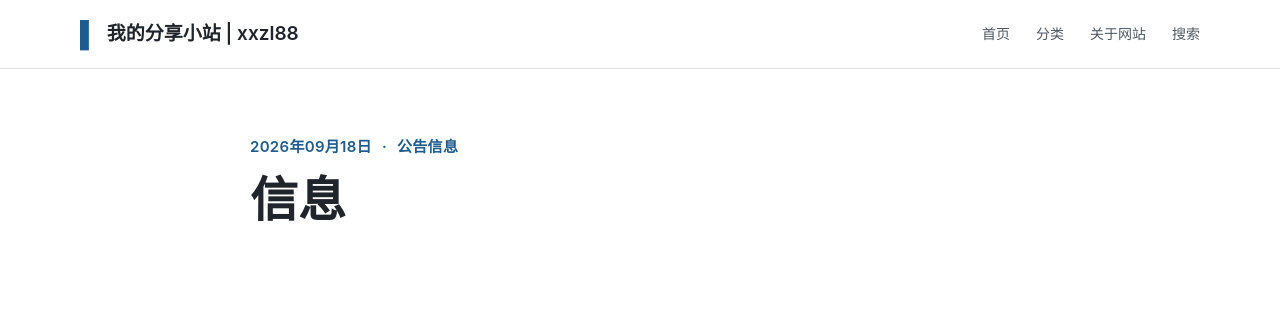
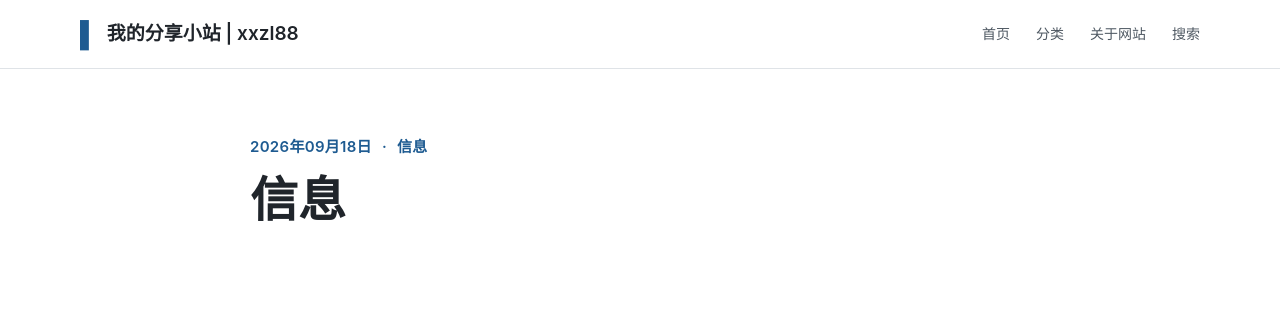
Before and after one commit to xxzl88/csu, a Jekyll site: the page built from _posts/2026-09-18-site-info.md, in a window 1280 px wide. Shown: the top 317 px of the page. Built offline with Jekyll 4.4.1, drawn with Linux system fonts in a browser that asks for light colours.

Commit message:
Update 2026-09-18-site-info.md

```diff
--- a/_posts/2026-09-18-site-info.md
+++ b/_posts/2026-09-18-site-info.md
@@ -3,7 +3,7 @@ layout: post
 title: 信息
 date: 2026-09-18
 categories:
-  - 公告信息
+  - 信息
 featured: true
 ---
 
```
